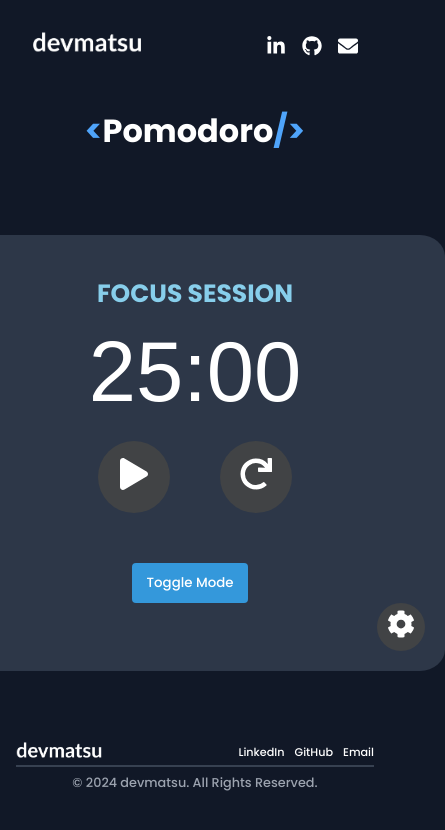
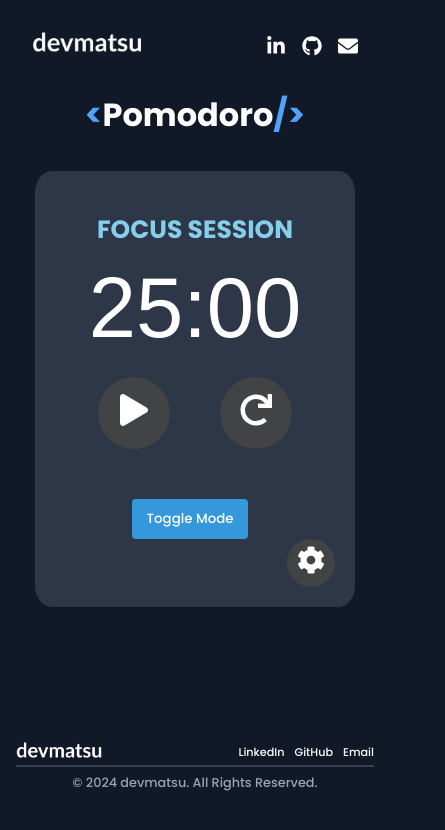
Before and after one commit to devmatsu/personal-portfolio, a React (Vite) app: page /pomodoro in a window 390 px wide. Shown: the top 830 px of the page, 445 px wide, since content can reach past the window. Built offline with nearby package versions, Linux system fonts and the light colour scheme.

Commit message:
Fix responsiviness

```diff
--- a/src/components/Pomodoro/Pomodoro.module.css
+++ b/src/components/Pomodoro/Pomodoro.module.css
@@ -151,3 +151,14 @@
   font-size: 14px;
   margin-top: 5px;
 }
+
+@media (max-width: 480px) {
+  .container {
+    padding-top: 0rem;
+  }
+
+  .pomodoro {
+    width: 320px;
+    margin-top: 0rem;
+  }
+}
```
